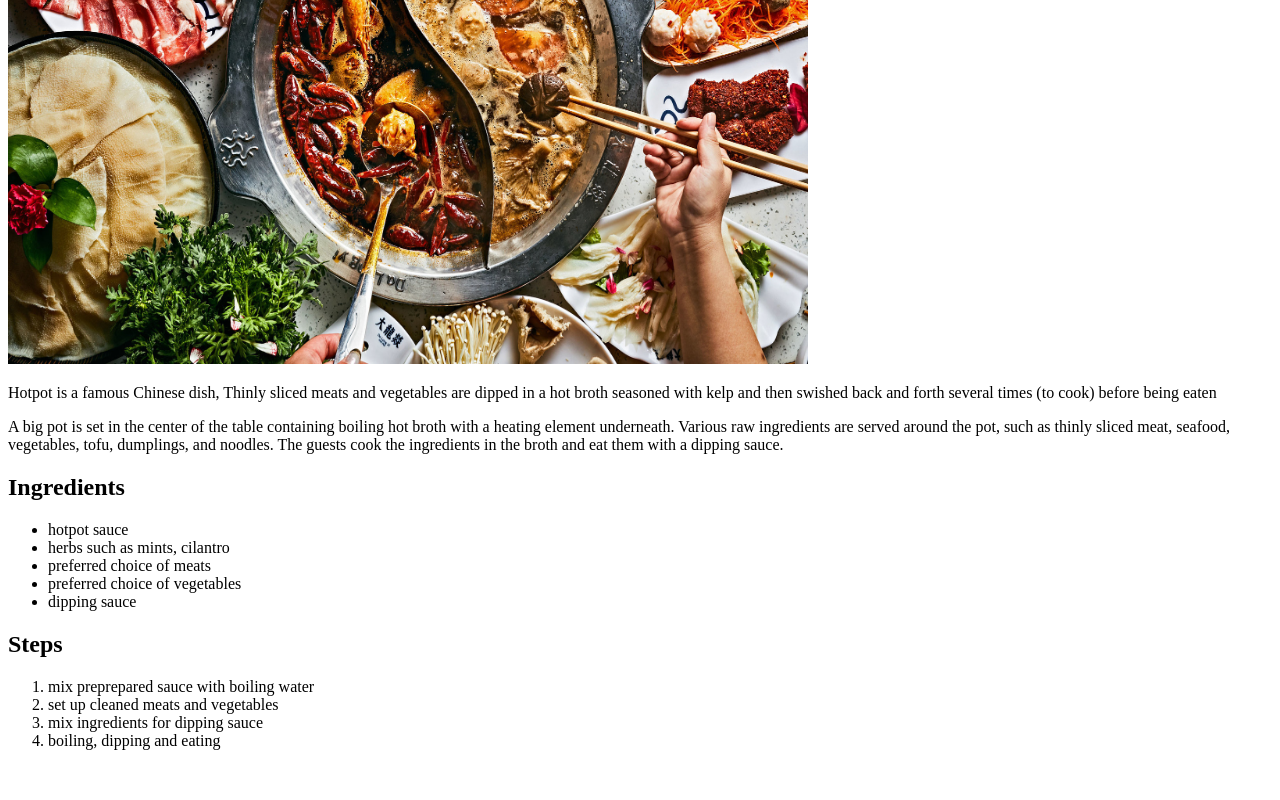
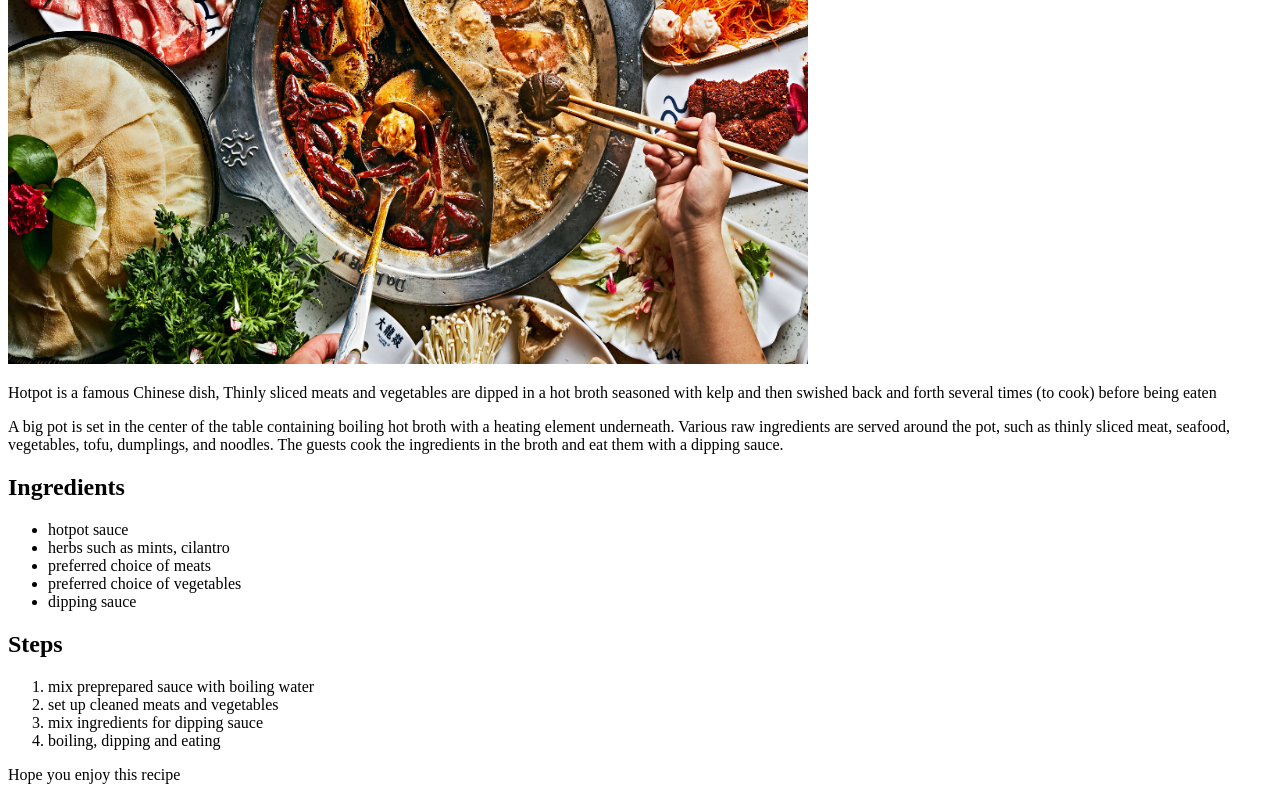
Before and after one commit to hannahnewton/html-project-1, a plain HTML site: page hj-recipes/hotpot.html in a window 1280 px wide. Shown: the part 316-1116 px from the top of the page. Before the commit the page ends 1082 px from the top, so only its background shows below. Drawn offline with Linux system fonts and the light colour scheme.

Commit message:
adding more info

```diff
--- a/hj-recipes/hotpot.html
+++ b/hj-recipes/hotpot.html
@@ -41,5 +41,6 @@
       <li>mix ingredients for dipping sauce</li>
       <li>boiling, dipping and eating</li>
     </ol>
+    <p>Hope you enjoy this recipe</p>
   </body>
 </html>
```
